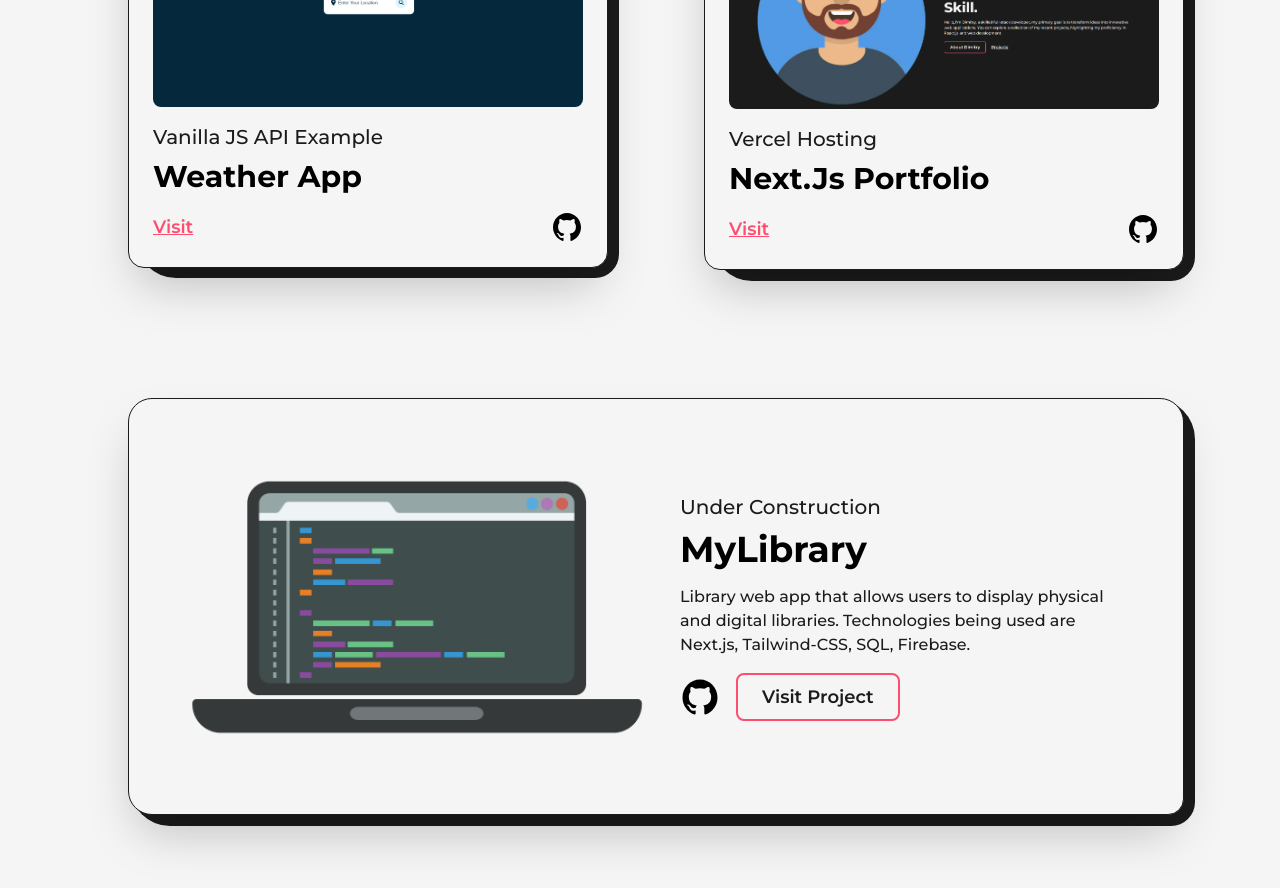
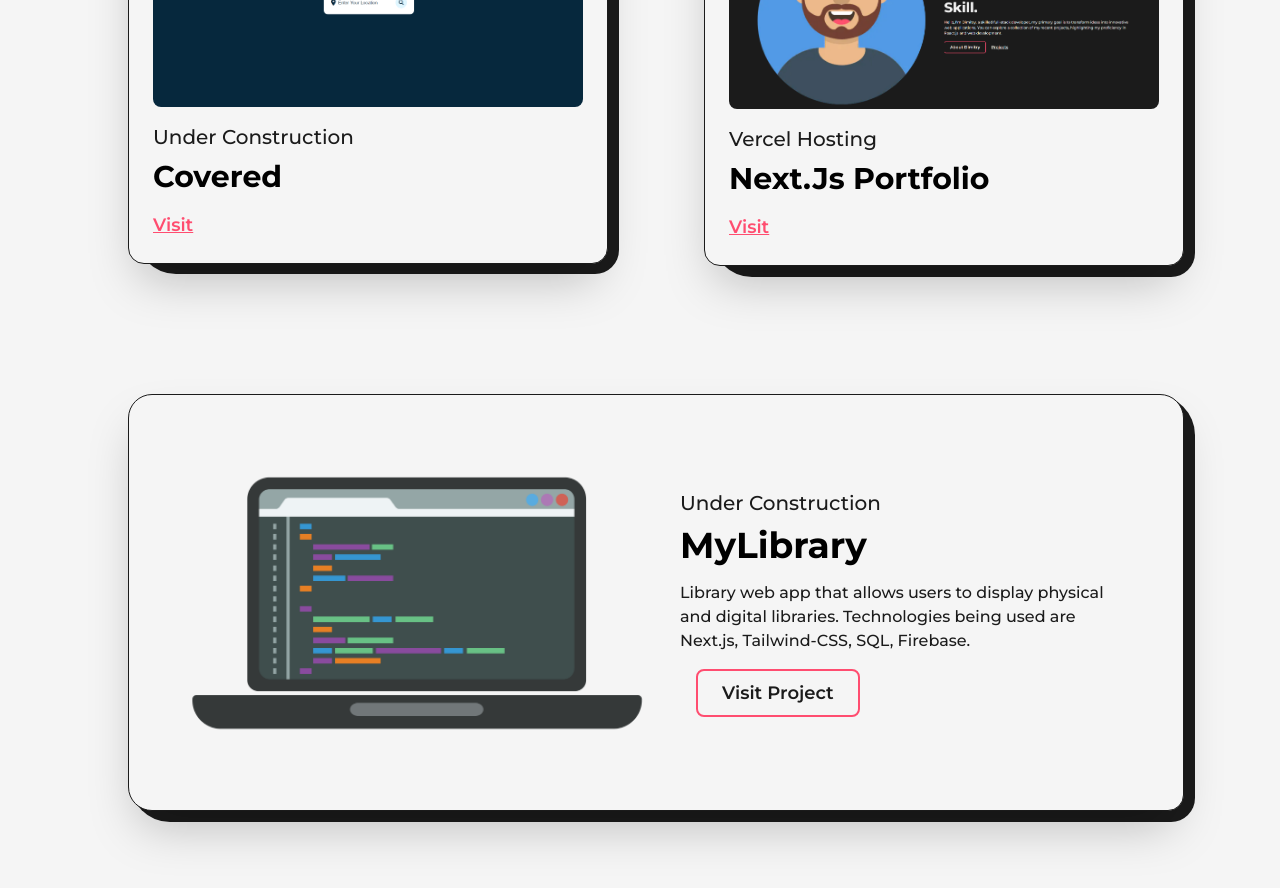
Before and after one commit to dimitry-roshchin/DimitryPortfolio, a Next.js app: page /projects in a window 1280 px wide. Shown: the part 920-1808 px from the top of the page. Built offline with nearby package versions, Linux system fonts and the light colour scheme.

Commit message:
change projects

```diff
--- a/src/pages/projects.js
+++ b/src/pages/projects.js
@@ -47,7 +47,6 @@ const FeaturedProject= ({type, title, summary, img, link, github}) =>{
        <p className='my-2 font-medium text-dark dark:text-light sm:text-sm'>{summary}</p>
        <div className='mt-2 flex items-center'>
 
-       <Link href={github} target='_blank' className='w-10'><GithubIcon/></Link>
        <Link href={link} target='_blank' className='ml-4 rounded-lg bg-light text-dark border-2 border-solid border-[#ff4d70] hover:bg-[#ff4d70] hover:text-light
         dark:hover:bg-[#ff4d70] dark:hover:text-dark p-2 px-6 text-lg font-semibold
         dark:bg-dark dark:text-light sm:px-4 sm:text-base'>Visit Project</Link>
@@ -91,7 +90,6 @@ const Project= ({title, type, img, link, github}) =>{
        <div className='w-full mt-2 flex items-center justify-between'>
 
        <Link href={link} target='_blank' className='underline text-lg font-semibold text-[#ff4d70] md:text-base'>Visit</Link>
-       <Link href={github} target='_blank' className='w-8 md:w-6'><GithubIcon/>{""}</Link>
 
        </div>
 
@@ -128,7 +126,6 @@ const projects = () => {
       summary="Landing page using React JS (CRA), GSAP for scolling animations, styled-components for styling and Three.JS for
       rendering the 3D model."
       link="https://landing-iphone.vercel.app/"
-      github="https://github.com/dimitry-roshchin/landing-iphone"
       type="Vercel Hosting"
 
       />
@@ -137,11 +134,9 @@ const projects = () => {
 
     <div className='col-span-6 sm:col-span-12 md:col-span-12'>
       <Project
-      title="Weather App"
+      title="Covered"
       img={weather12}
-      link="https://dimweather.netlify.app/"
-      github="https://github.com/dimitry-roshchin/weather"
-      type="Vanilla JS API Example"
+      type="Under Construction"
 
       /></div>
     <div className='col-span-6 sm:col-span-12 md:col-span-12'>
@@ -149,7 +144,6 @@ const projects = () => {
       title=" Next.Js Portfolio"
       img={project6}
       link="/"
-      github="https://github.com/dimitry-roshchin/DimitryPortfolio"
       type="Vercel Hosting"
 
       />
@@ -161,8 +155,6 @@ const projects = () => {
       img={project4}
       summary="Library web app that allows users to display physical and digital libraries.
        Technologies being used are Next.js, Tailwind-CSS, SQL, Firebase."
-      link="/"
-      github=""
       type="Under Construction"
 
       />
```
